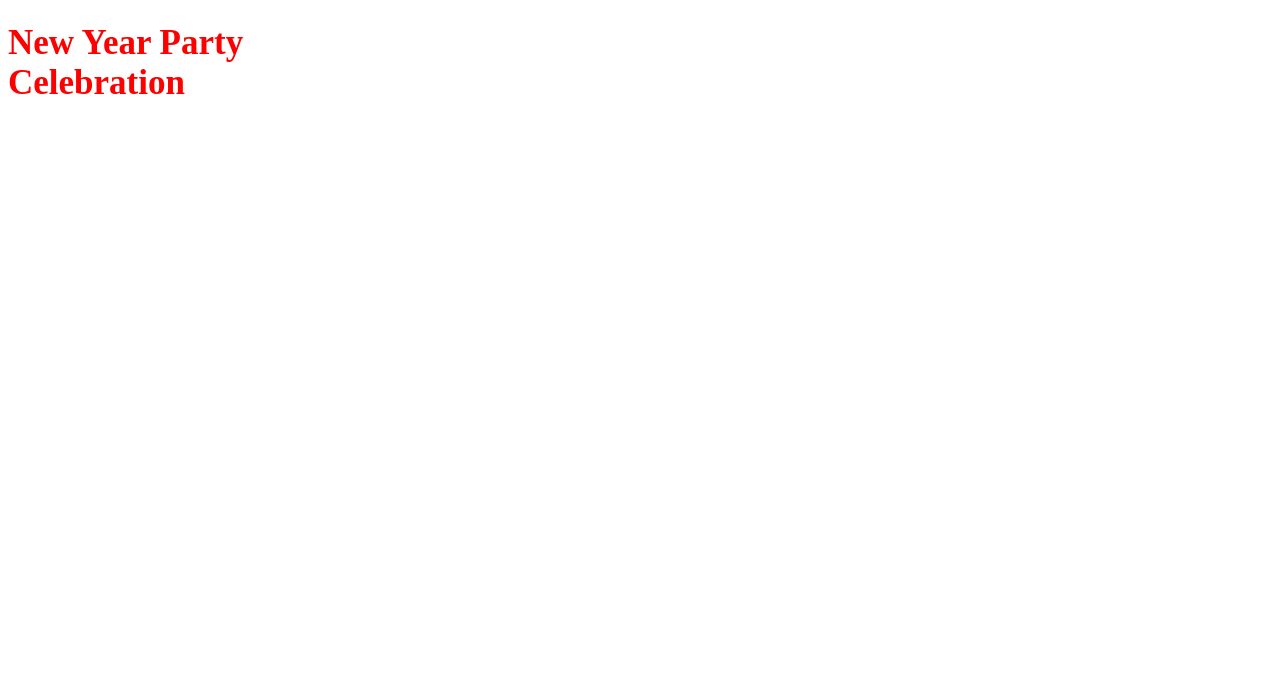
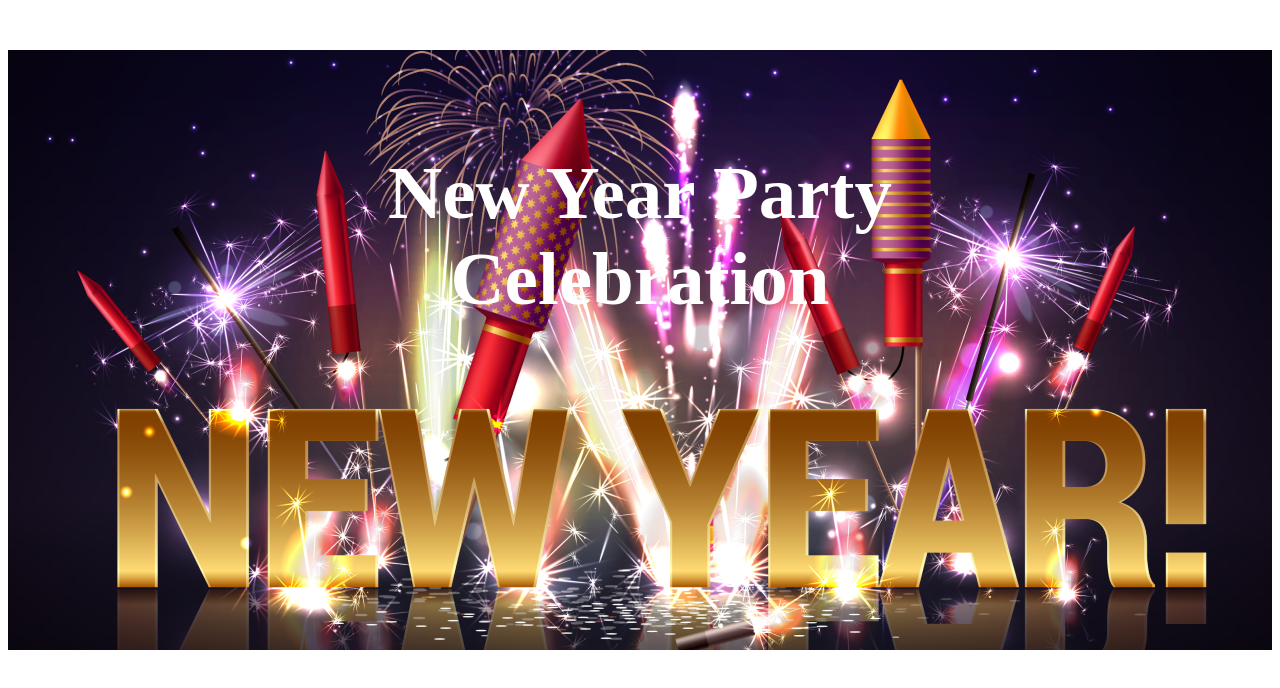
Before and after one commit to Rahim5886/-new-month, a plain HTML site: page index.html in a window 1280 px wide. Drawn offline with Linux system fonts and the light colour scheme.

Commit message:
new year

```diff
--- a/index.html
+++ b/index.html
@@ -5,12 +5,13 @@
     <meta name="viewport" content="width=device-width, initial-scale=1.0">
     <title> happy new year</title>
     <link rel="stylesheet" href="style.css">
+
 </head>
 <body>
-    <!-- main Banner -->
-    <div class="main Banner">
+    <div id="banner">
         <h1>New Year Party <br>Celebration</h1>
     </div>
 
+
 </body>
 </html>
--- a/style.css
+++ b/style.css
@@ -1,8 +1,13 @@
-/* main Banner */
+#banner{
+    background-image: url(Banner_Image.png);
+    background-repeat: no-repeat;
+    height: 600px;
+    background-position: center;
+
+}
 h1{
-    font-size: 35px;
-    color: red;
+    text-align: center;
+    font-size: 75px;
+    color: white;
+    padding: 100px;
 }
-.main Banner{
-    background-image:url(Banner_Image.png)
-}
```
